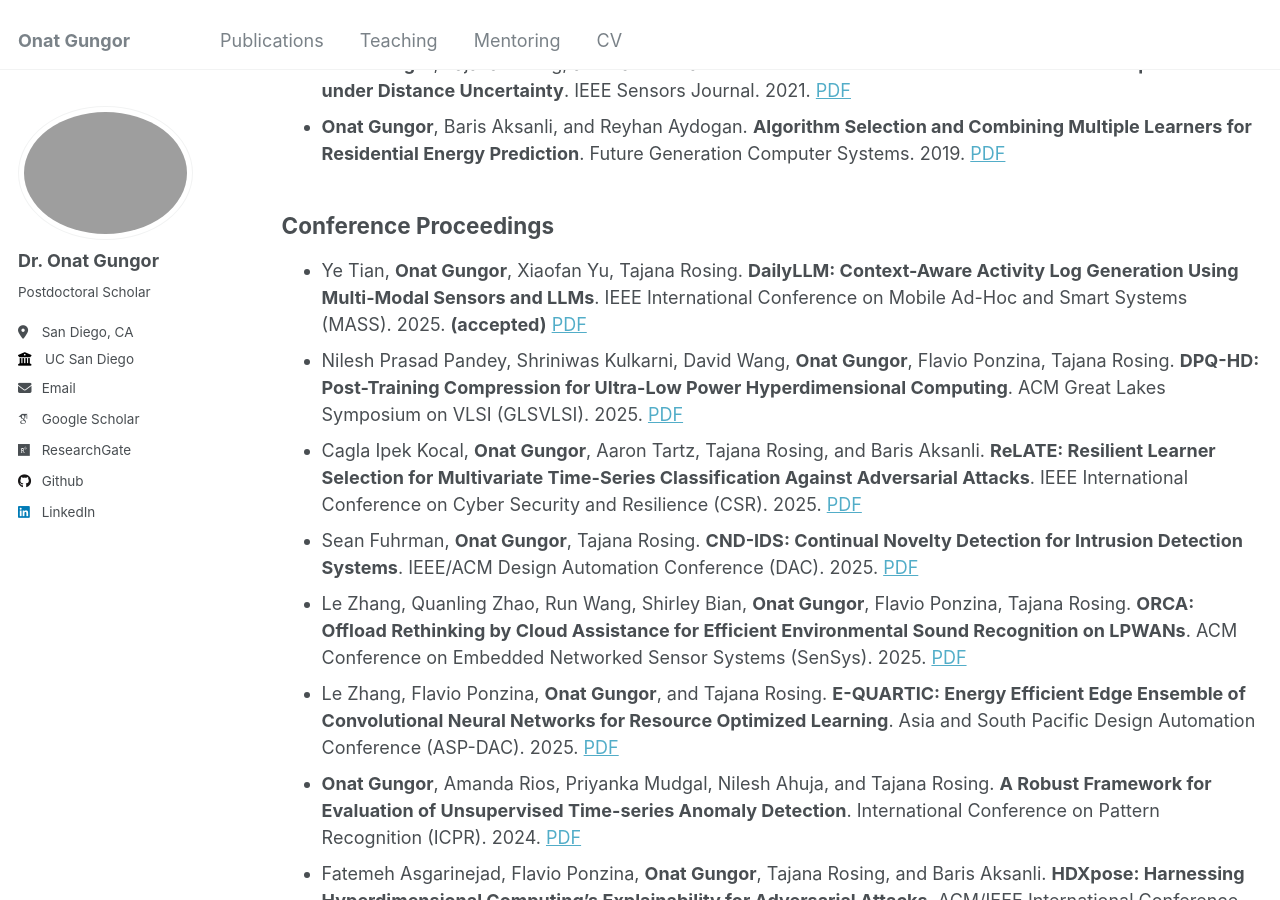
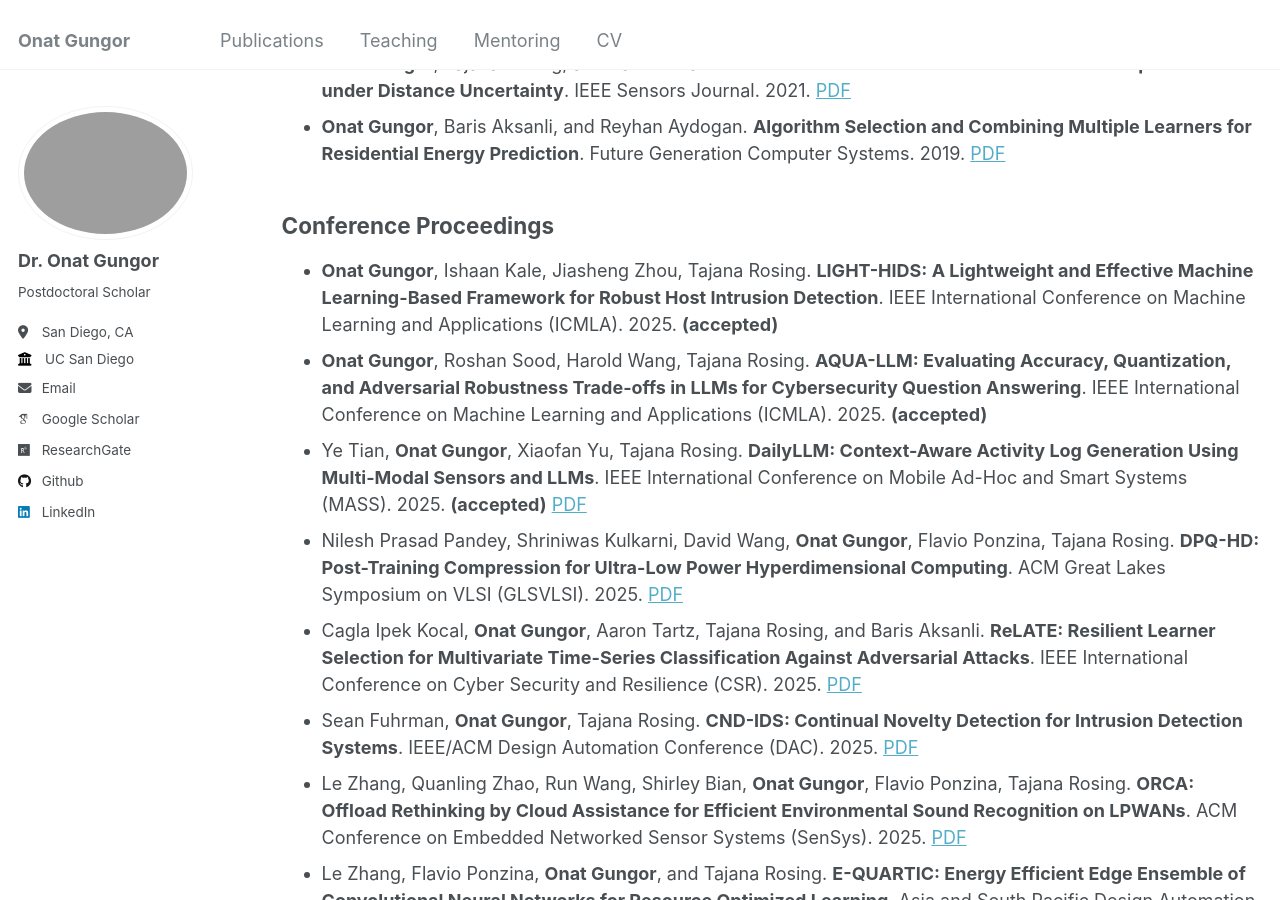
Before and after one commit to onatucsd/onatucsd.github.io, a Jekyll site: the page built from _pages/publications.md, in a window 1280 px wide and 900 px high, scrolled down 543 px. Built offline with Jekyll 4.4.1, drawn with Linux system fonts in a browser that asks for light colours; some web fonts are replaced.

Commit message:
Update publications.md

```diff
--- a/_pages/publications.md
+++ b/_pages/publications.md
@@ -16,6 +16,8 @@ author_profile: true
 * **Onat Gungor**, Baris Aksanli, and Reyhan Aydogan. **Algorithm Selection and Combining Multiple Learners for Residential Energy Prediction**. Future Generation Computer Systems. 2019. [PDF](https://www.sciencedirect.com/science/article/abs/pii/S0167739X19305795)
 
 ## Conference Proceedings
+* **Onat Gungor**, Ishaan Kale, Jiasheng Zhou, Tajana Rosing. **LIGHT-HIDS: A Lightweight and Effective Machine Learning-Based Framework for Robust Host Intrusion Detection**. IEEE International Conference on Machine Learning and Applications (ICMLA). 2025. **(accepted)**
+* **Onat Gungor**, Roshan Sood, Harold Wang, Tajana Rosing. **AQUA-LLM: Evaluating Accuracy, Quantization, and Adversarial Robustness Trade-offs in LLMs for Cybersecurity Question Answering**. IEEE International Conference on Machine Learning and Applications (ICMLA). 2025. **(accepted)**
 * Ye Tian, **Onat Gungor**, Xiaofan Yu, Tajana Rosing. **DailyLLM: Context-Aware Activity Log Generation Using Multi-Modal Sensors and LLMs**. IEEE International Conference on Mobile Ad-Hoc and Smart Systems (MASS). 2025. **(accepted)** [PDF](https://arxiv.org/abs/2507.13737)
 * Nilesh Prasad Pandey, Shriniwas Kulkarni, David Wang, **Onat Gungor**, Flavio Ponzina, Tajana Rosing. **DPQ-HD: Post-Training Compression for Ultra-Low Power Hyperdimensional Computing**. ACM Great Lakes Symposium on VLSI (GLSVLSI). 2025. [PDF](https://dl.acm.org/doi/full/10.1145/3716368.3735224)
 * Cagla Ipek Kocal, **Onat Gungor**, Aaron Tartz, Tajana Rosing, and Baris Aksanli. **ReLATE: Resilient Learner Selection for Multivariate Time-Series Classification Against Adversarial Attacks**. IEEE International Conference on Cyber Security and Resilience (CSR). 2025. [PDF](https://ieeexplore.ieee.org/document/11130062)
```
